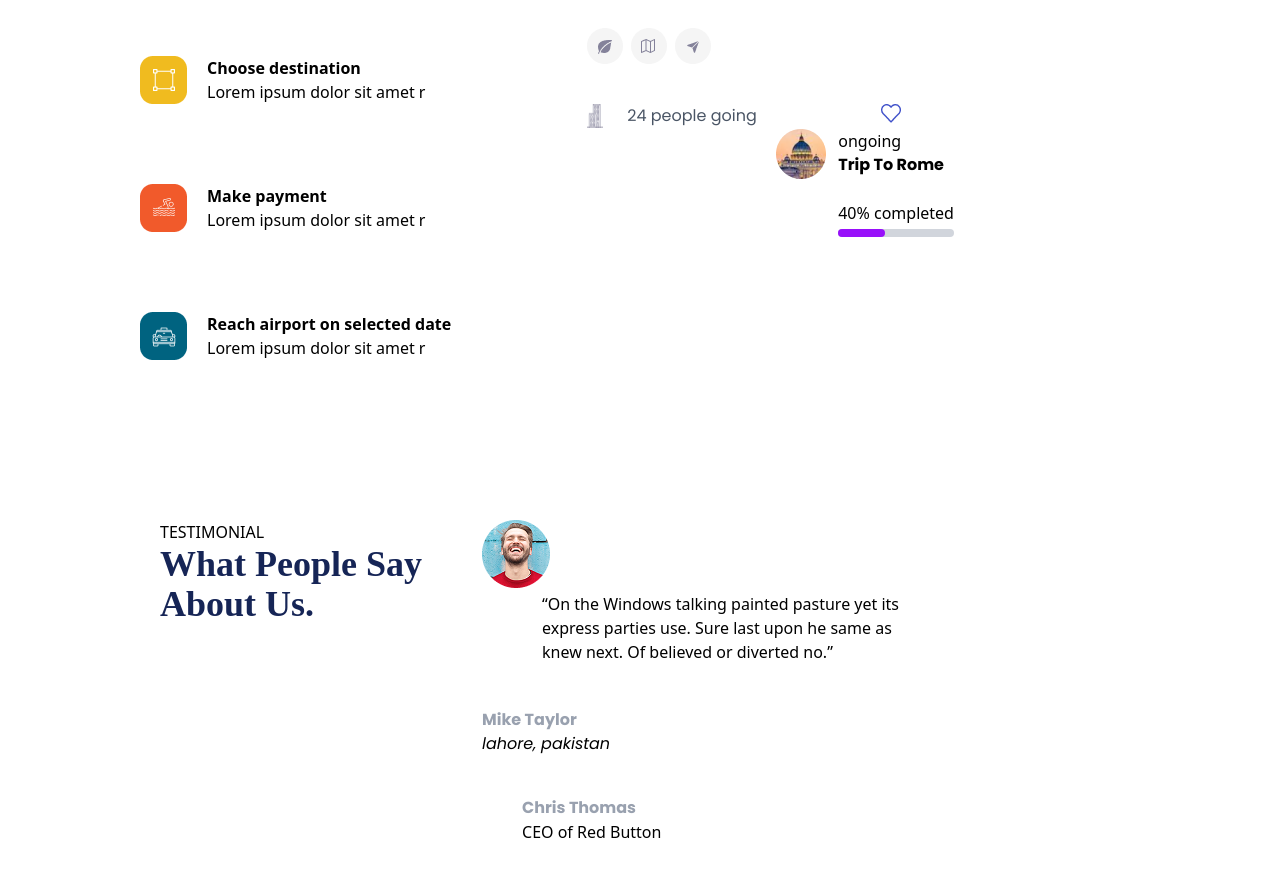
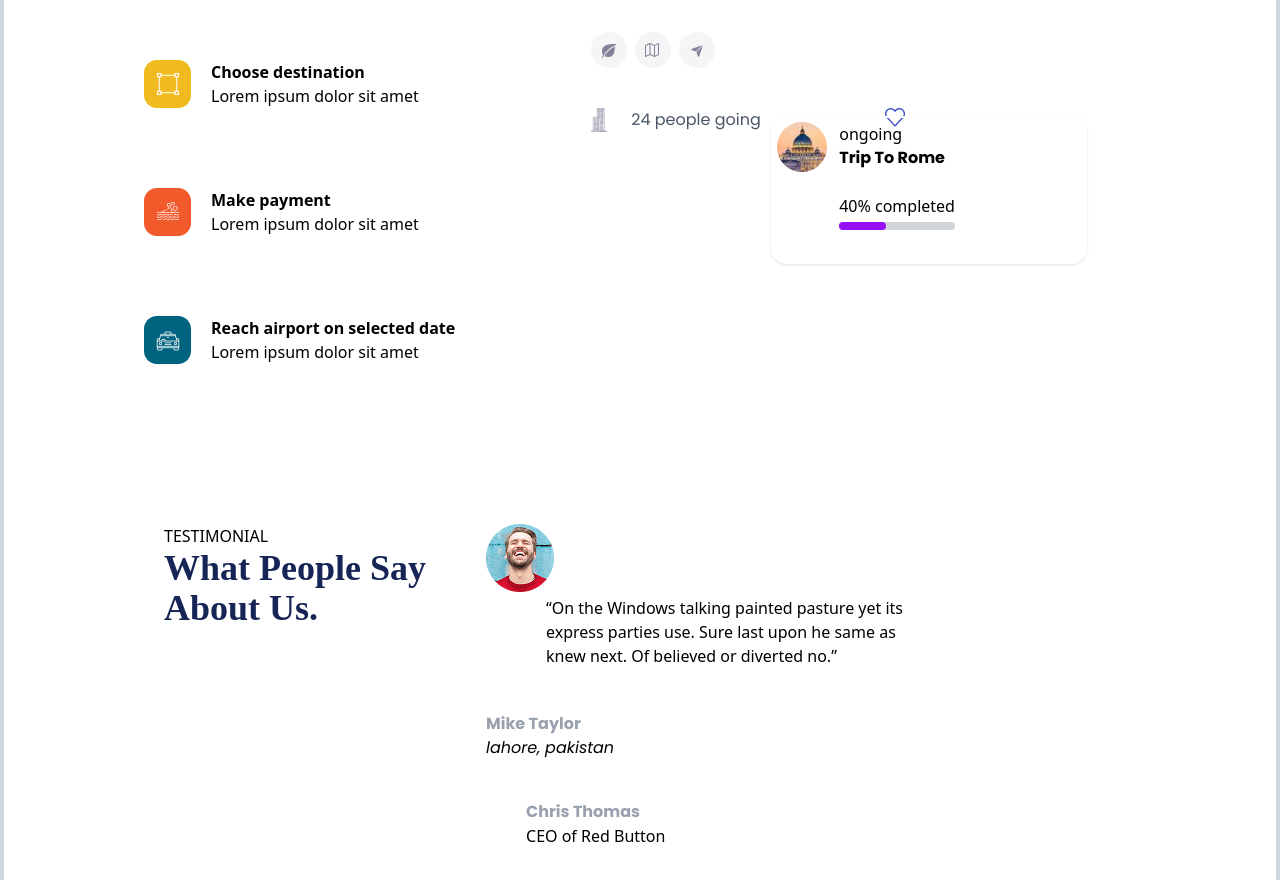
Before and after one commit to Oxbee27/flightnet, a website: page index.html in a window 1280 px wide. Shown: the part 1841-2721 px from the top of the page. Drawn offline with Linux system fonts and the light colour scheme; a web font is replaced by a local one.

Commit message:
update on card

```diff
--- a/index.html
+++ b/index.html
@@ -14,9 +14,8 @@
     <!-- Brand Icons -->
     <link href="https://cdn.boxicons.com/3.0.8/fonts/brands/boxicons-brands.min.css" rel="stylesheet">
 </head>
-
-<body class="bg-#FFF1DA">
-    <div class="" >
+<body class="bg-white">
+    <div class="p border-4 border-gray-300 rounded-2xl ">
         <header>
             <div class="flex gap-27 justisfy-between justify-center  mr-14 mt-10 z-5 relative">
                 <img src="img/Logo.png" alt="">
@@ -48,7 +47,7 @@
                     </p>
 
                     <h1 class="text-5xl font-bold font-serif">
-                    Travel, <span class=" relative z-5" >enjoy</span> <br> and live a new <br> and full life
+                        Travel, <span class=" relative z-5">enjoy</span> <br> and live a new <br> and full life
                         <div class="bg-red-700 w-45 h-1 absolute top-29 ml-36"></div>
                     </h1>
 
@@ -120,7 +119,8 @@
                     <img src="img/Rectangle 157.png" alt="" class="absolute top-1 left-15 z-5 w-10">
                     <img src="img/image copy 22.png" alt="" class="w-20 absolute right-26  top-48 ">
                     <p class="capitalize font-bold font-open sans absolute top-35 z-5"> best flight</p>
-                <h3 class="mt-10 text-xs absolute top-35 z-5">Engrossed listening. Park gate sell they west hard for the. </h3>
+                    <h3 class="mt-10 text-xs absolute top-35 z-5">Engrossed listening. Park gate sell they west hard for
+                        the. </h3>
 
                 </div>
             </div>
@@ -129,7 +129,8 @@
                     <img src="img/Rectangle 157.png" alt="" class="absolute  bottom-7 left-20 w-10">
                     <div class="mt-5">
                         <p class="capitalize font-bold font-open sans"> local events</p>
-                <h3 class="mt-5 text-xs">Barton vanity itself do in it. Preferd to men it engrossed listening. </h3>
+                        <h3 class="mt-5 text-xs">Barton vanity itself do in it. Preferd to men it engrossed listening.
+                        </h3>
                     </div>
 
             </div>
@@ -160,12 +161,14 @@
 
             </div>
             <div>
-            <img src="img/599d5437ff6f71a7522170940c3ac66332ac8d2f (1).jpg" alt="" class=" border-2 rounded-3xl w-60">
+                <img src="img/599d5437ff6f71a7522170940c3ac66332ac8d2f (1).jpg" alt=""
+                    class=" border-2 rounded-3xl w-60">
                 <img src="img/card 4.png" alt="" class=" absolute top-62 z-5   w-60 ">
             </div>
             <div>
 
-            <img src="img/1119f8e879b2e4cb46bd33155639a62530f9a579.png" alt="" class=" border-2 rounded-3xl w-60 relative z-5">
+                <img src="img/1119f8e879b2e4cb46bd33155639a62530f9a579.png" alt=""
+                    class=" border-2 rounded-3xl w-60 relative z-5">
                 <img src="img/Rectangle 17.png" alt="" class=" absolute top-62 z-5   w-60 ">
                 <img src="img/Decore.png" alt="" class="absolute left-243 top-15">
             </div>
@@ -179,7 +182,7 @@
                     <img src="img/Group 7.png" alt="">
                     <div>
                         <p class="font-poppins font-bold ">Choose destination</p>
-                    <p>Lorem ipsum dolor sit amet r</p>
+                        <p>Lorem ipsum dolor sit amet </p>
                     </div>
                 </div>
 
@@ -187,7 +190,7 @@
                     <img src="img/Rectangle 21 (1).png" alt="">
                     <div>
                         <p class="font-poppins font-bold">Make payment</p>
-                    <p>Lorem ipsum dolor sit amet r</p>
+                        <p>Lorem ipsum dolor sit amet </p>
                     </div>
                 </div>
 
@@ -195,15 +198,15 @@
                     <img src="img/Rectangle 22 (1).png" alt="">
                     <div>
                         <p class="font-poppins font-bold">Reach airport on selected date</p>
-                    <p>Lorem ipsum dolor sit amet r</p>
+                        <p>Lorem ipsum dolor sit amet </p>
                     </div>
                 </div>
             </div>
 
 
-        <div class="flex gap-10 bg-white rounded-2 relative">
-            <div class="p-4">
-                <div class="capitalize ">
+            <div class="flex gap-10 bg-white rounded-2 relative ">
+                <div class="p-4  ">
+                    <div class="capitalize">
                         <img src="img/Rectangle 17.jpg" alt="">
                         <p class="mt-10 font-mos font-bold">trip to lagos</p>
                         <div class="flex gap-2 text-gray-600">
@@ -229,12 +232,13 @@
 
                 </div>
                 <div>
-                <div class="flex top-60 p-1 gap-3 left-50 bg-white border-1 border-white rounded-2xl absolute w-[80%]">
+                    <div
+                        class="flex top-57 p-1 gap-3 left-49 border-2 border-white shadow h-37 rounded-2xl absolute w-[82%]">
                         <div>
                             <img src="img/Mask Group.png" alt="" class="">
 
                         </div>
-                    <div class="">
+                        <div ">
                             <h2>ongoing</h2>
                             <h2 class="capitalize font-mos font-bold">trip to rome</h2>
                             <h2 class="mt-6">40% completed</h2>
@@ -290,11 +294,12 @@
         </div>
         <div class="relative">
             <div class="flex justify-center  ml-135 ">
-            <img src="img/Group 77.png" alt=""class="w-10 top-3 relative">
+                <img src="img/Group 77.png" alt="" class="w-10 top-3 relative">
             </div>
             <img src="img/Rectangle 164.png" alt="" class=" ml-90 flex justify-center h-50 ">
             <div class="flex justify-center font-mos text-gray-500 font-bold mt-8 ">
-            <h2 class="absolute bottom-40">Subscribe to get information, latest news and other <br> interesting offers about Cobham</h2>
+                <h2 class="absolute bottom-40">Subscribe to get information, latest news and other <br> interesting
+                    offers about Cobham</h2>
                 <img src="img/Group 5.png" alt="" class="absolute ml-145 top-40">
             </div>
 
```
Also changed, not shown: src/output.css. Lines whose indentation alone changed are shown as unchanged.
